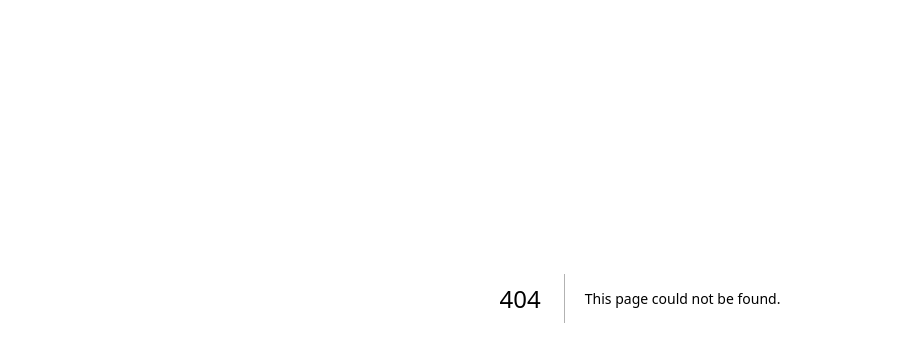
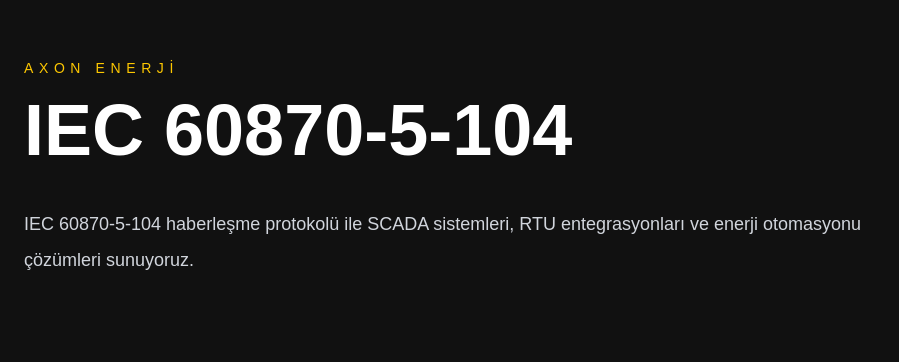
Before and after one commit to talhabayrakci/axon-enerji, a Next.js app: page /iec-104 in a window 1280 px wide. Before the commit this address had no page. Shown: the part 102-464 px from the top of the page, without its empty margins (0-899 px from the left). Built offline with nearby package versions, Linux system fonts and the light colour scheme.

Commit message:
site update

```diff
--- /dev/null
+++ b/app/iec-104/page.tsx
@@ -0,0 +1,43 @@
+export const metadata = {
+  title: "IEC 60870-5-104 Çözümleri | AXON ENERJİ",
+
+  description:
+    "IEC 60870-5-104 haberleşme sistemleri, RTU entegrasyonları ve enerji otomasyonu çözümleri.",
+
+  keywords: [
+    "IEC 104",
+    "IEC60870-5-104",
+    "IEC 104 RTU",
+    "SCADA IEC104",
+    "IEC104 Haberleşme",
+    "Enerji Otomasyonu",
+  ],
+};
+
+export default function Page() {
+  return (
+    <main className="min-h-screen bg-[#111111] text-white">
+
+      <section className="mx-auto max-w-7xl px-6 py-40">
+
+        <p className="mb-4 text-sm uppercase tracking-[0.4em] text-yellow-400">
+          AXON ENERJİ
+        </p>
+
+        <h1 className="text-5xl font-semibold md:text-7xl">
+          IEC 60870-5-104
+        </h1>
+
+        <p className="mt-10 max-w-4xl text-lg leading-9 text-gray-300">
+
+          IEC 60870-5-104 haberleşme protokolü ile
+          SCADA sistemleri, RTU entegrasyonları ve
+          enerji otomasyonu çözümleri sunuyoruz.
+
+        </p>
+
+      </section>
+
+    </main>
+  );
+}
--- a/app/layout.tsx
+++ b/app/layout.tsx
@@ -87,7 +87,7 @@ export const metadata: Metadata = {
   },
 
   icons: {
-    icon: "/favicon.ico",
+    icon: "/icon.png",
   },
 };
 
--- a/app/page.tsx
+++ b/app/page.tsx
@@ -44,6 +44,26 @@ export default function Home() {
               Ana Sayfa
             </a>
 
+            <a
+  href="/scada-sistemleri"
+  className="transition hover:text-yellow-400"
+>
+  SCADA
+</a>
+
+<a
+  href="/iec-104"
+  className="transition hover:text-yellow-400"
+>
+  IEC 104
+</a>
+
+<a
+  href="/rtu-cozumleri"
+  className="transition hover:text-yellow-400"
+>
+  RTU
+</a>
             <a
               href="#services"
               className="transition hover:text-yellow-400"
--- /dev/null
+++ b/app/rtu-cozumleri/page.tsx
@@ -0,0 +1,45 @@
+export const metadata = {
+  title: "RTU Çözümleri | AXON ENERJİ",
+
+  description:
+    "RTU sistemleri, IEC104 haberleşme altyapıları, Modbus entegrasyonları ve enerji otomasyonu çözümleri.",
+
+  keywords: [
+    "RTU",
+    "RTU Çözümleri",
+    "IEC104 RTU",
+    "Modbus RTU",
+    "SCADA RTU",
+    "Enerji RTU",
+    "SICAM A8000",
+    "Siemens RTU",
+  ],
+};
+
+export default function Page() {
+  return (
+    <main className="min-h-screen bg-[#111111] text-white">
+
+      <section className="mx-auto max-w-7xl px-6 py-40">
+
+        <p className="mb-4 text-sm uppercase tracking-[0.4em] text-yellow-400">
+          AXON ENERJİ
+        </p>
+
+        <h1 className="text-5xl font-semibold md:text-7xl">
+          RTU Çözümleri
+        </h1>
+
+        <p className="mt-10 max-w-4xl text-lg leading-9 text-gray-300">
+
+          RTU sistemleri, IEC60870-5-104 haberleşme,
+          Modbus entegrasyonları ve enerji otomasyonu
+          çözümleri sunuyoruz.
+
+        </p>
+
+      </section>
+
+    </main>
+  );
+}
--- /dev/null
+++ b/app/scada-sistemleri/page.tsx
@@ -0,0 +1,42 @@
+export const metadata = {
+  title: "SCADA Sistemleri | AXON ENERJİ",
+
+  description:
+    "SCADA sistemleri, enerji otomasyonu, merkezi kontrol ve izleme çözümleri.",
+
+  keywords: [
+    "SCADA",
+    "SCADA Sistemleri",
+    "SCADA Otomasyonu",
+    "Enerji SCADA",
+    "Konya SCADA",
+  ],
+};
+
+export default function Page() {
+  return (
+    <main className="min-h-screen bg-[#111111] text-white">
+
+      <section className="mx-auto max-w-7xl px-6 py-40">
+
+        <p className="mb-4 text-sm uppercase tracking-[0.4em] text-yellow-400">
+          AXON ENERJİ
+        </p>
+
+        <h1 className="text-5xl font-semibold md:text-7xl">
+          SCADA Sistemleri
+        </h1>
+
+        <p className="mt-10 max-w-4xl text-lg leading-9 text-gray-300">
+
+          AXON ENERJİ olarak endüstriyel tesisler,
+          enerji altyapıları ve otomasyon sistemleri için
+          modern SCADA çözümleri sunuyoruz.
+
+        </p>
+
+      </section>
+
+    </main>
+  );
+}
```
